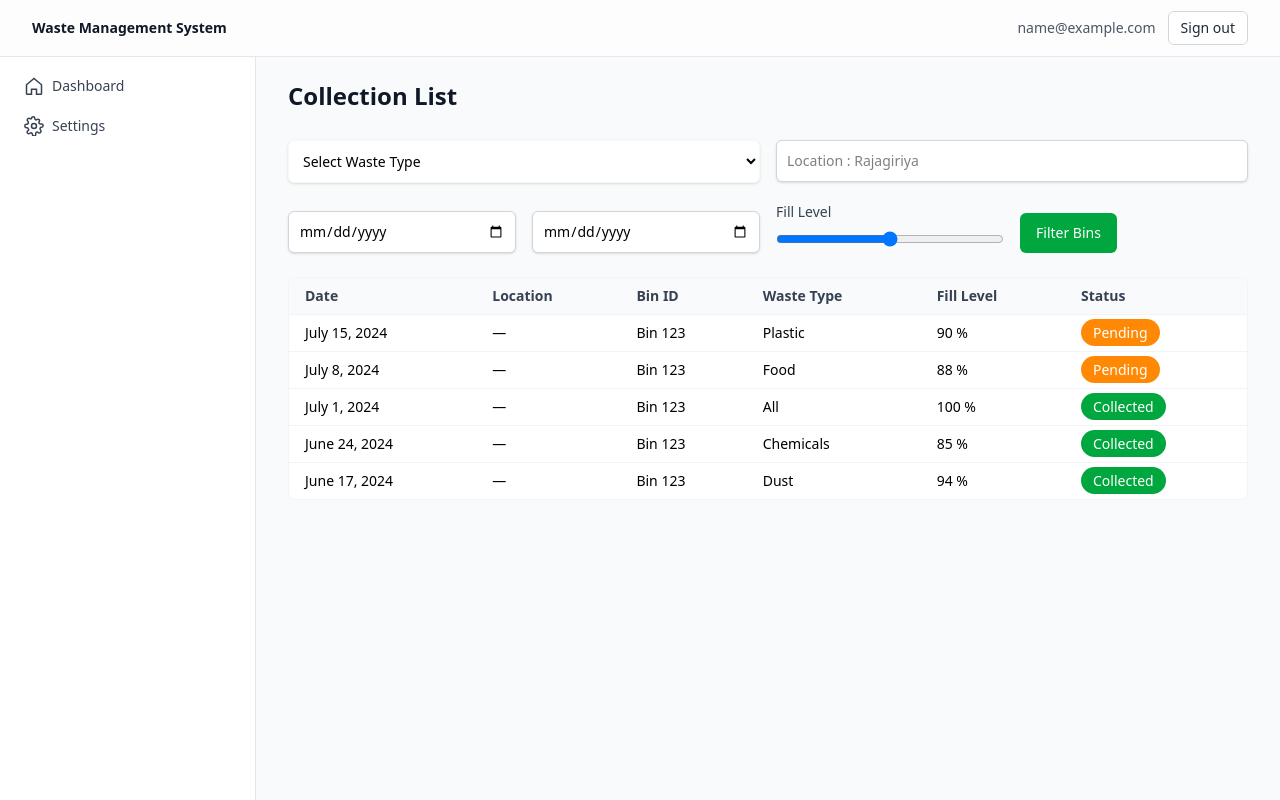
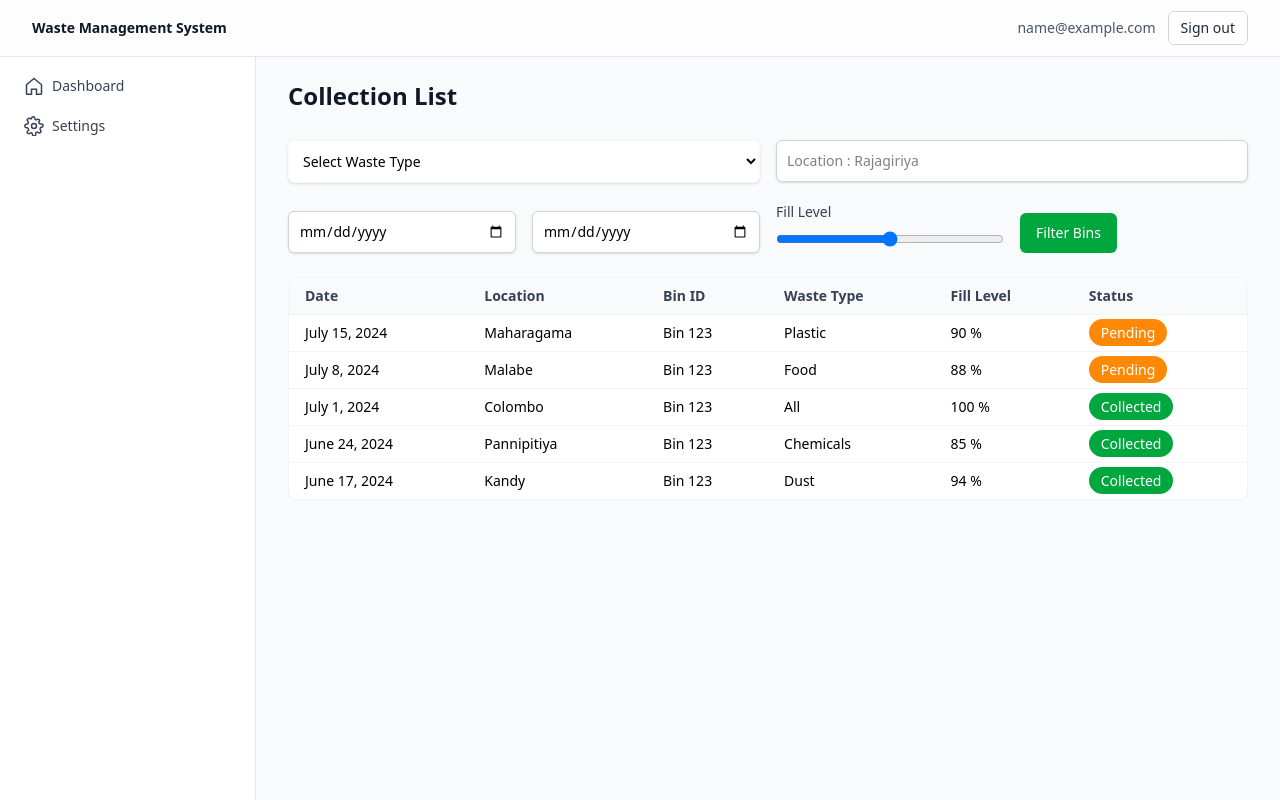
Before and after one commit to thisaru01/waste-management-system, a React app in the folder frontend/: page /collection-history in a window 1280 px wide. Built offline with nearby package versions, Linux system fonts and the light colour scheme; no server answers; sample sign-in values are in the browser's storage; the HTML template or start-up script is replaced by a standard one.

Commit message:
Add location column

```diff
--- a/frontend/src/pages/CollectionHistory.jsx
+++ b/frontend/src/pages/CollectionHistory.jsx
@@ -14,11 +14,11 @@ export default function CollectionHistory() {
   const [filters, setFilters] = useState({ type: '', location: '', start: '', end: '', fill: 50 });
 
   const records = [
-    { date: 'July 15, 2024', id: 'Bin 123', type: 'Plastic', fill: '90 %', status: 'Pending' },
-    { date: 'July 8, 2024', id: 'Bin 123', type: 'Food', fill: '88 %', status: 'Pending' },
-    { date: 'July 1, 2024', id: 'Bin 123', type: 'All', fill: '100 %', status: 'Collected' },
-    { date: 'June 24, 2024', id: 'Bin 123', type: 'Chemicals', fill: '85 %', status: 'Collected' },
-    { date: 'June 17, 2024', id: 'Bin 123', type: 'Dust', fill: '94 %', status: 'Collected' },
+    { date: 'July 15, 2024', id: 'Bin 123', location: 'Maharagama', type: 'Plastic', fill: '90 %', status: 'Pending' },
+    { date: 'July 8, 2024', id: 'Bin 123', location: 'Malabe', type: 'Food', fill: '88 %', status: 'Pending' },
+    { date: 'July 1, 2024', id: 'Bin 123', location: 'Colombo', type: 'All', fill: '100 %', status: 'Collected' },
+    { date: 'June 24, 2024', id: 'Bin 123', location: 'Pannipitiya', type: 'Chemicals', fill: '85 %', status: 'Collected' },
+    { date: 'June 17, 2024', id: 'Bin 123', location: 'Kandy', type: 'Dust', fill: '94 %', status: 'Collected' },
   ];
 
   return (
```
